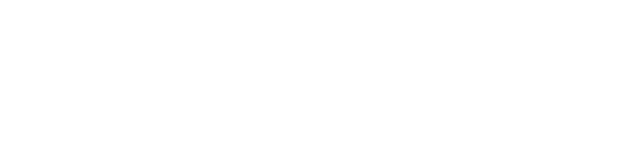
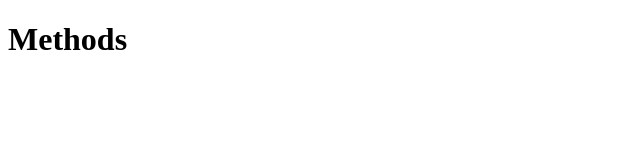
Before and after one commit to ReneeSS/Methods, a plain HTML site: page index.html in a window 1280 px wide. Shown: the whole page, without its empty margins (0-640 px from the left). Drawn offline with Linux system fonts and the light colour scheme.

Commit message:
first-01

```diff
--- a/index.html
+++ b/index.html
@@ -4,10 +4,10 @@
   <meta charset="UTF-8">
   <meta name="viewport" content="width=device-width, initial-scale=1.0">
   <link rel="stylesheet" href="css/style.css">
-  <title>Document</title>
+  <title>Methods</title>
 </head>
 <body>
-
+  <h1>Methods</h1>
 
   <script src="js/main.js"></script>
 </body>
```
